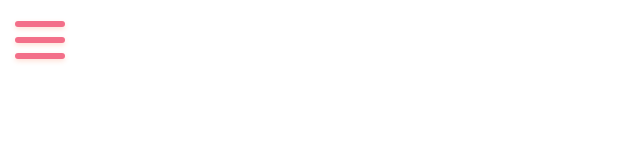
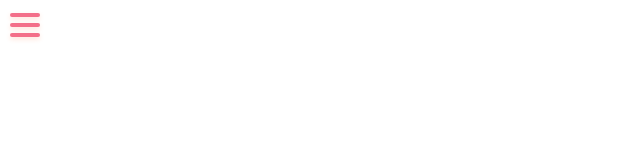
Before and after one commit to priti921/SweetHome, a React (Create React App) app: page / in a window 1280 px wide. Shown: the top 160 px of the page, without its empty margins (0-640 px from the left). Built offline with nearby package versions, Linux system fonts and the light colour scheme.

Commit message:
working on navbar

```diff
--- a/src/components/Navbar.js
+++ b/src/components/Navbar.js
@@ -1,10 +1,27 @@
-import React from 'react'
+import React , {useState}from 'react'
+
+
 
 function Navbar() {
+    // const menubtn = document.querySelector('.menu-btn');
+    // let menuOpen = false;
+    // menubtn.addEventListener('click', ()=> {
+    //     if(!menuOpen) {
+    //         menubtn.classList.add('open');
+    //         menuOpen = true;
+    //     } else {
+    //         menubtn.classList.remove('open');
+    //         menuOpen = false;
+    //     }
+    // })
+
+    const [menuOpen, setmenuOpen] = useState(false)
+
+
     return (
-        <div class="Navbar">
-            <div class="menu-btn">
-                <div class="menu-btn_burger"></div>
+        <div className="Navbar">
+            <div className={`menu-btn ${menuOpen ? "open" : ""}`} onClick={() => setmenuOpen(!menuOpen)}>
+                <div className="menu-btn_burger"></div>
             </div>
 
         </div>
--- a/src/css/main.css
+++ b/src/css/main.css
@@ -16,8 +16,8 @@ body .menu-btn {
   -webkit-box-align: center;
       -ms-flex-align: center;
           align-items: center;
-  width: 80px;
-  height: 80px;
+  width: 50px;
+  height: 50px;
   cursor: pointer;
   -webkit-transition: all .5s ease-in-out;
   transition: all .5s ease-in-out;
@@ -34,8 +34,8 @@ body .menu-btn .menu-btn_burger {
   -webkit-box-align: center;
       -ms-flex-align: center;
           align-items: center;
-  width: 50px;
-  height: 6px;
+  width: 30px;
+  height: 4px;
   background: #f36f89;
   border-radius: 5px;
   -webkit-box-shadow: 0 2px 5px rgba(255, 101, 47, 0.2);
@@ -49,8 +49,8 @@ body .menu-btn .menu-btn_burger::before {
   content: '';
   position: absolute;
   background: #f36f89;
-  width: 50px;
-  height: 6px;
+  width: 30px;
+  height: 4px;
   border-radius: 5px;
   -webkit-box-shadow: 0 2px 5px rgba(255, 101, 47, 0.2);
           box-shadow: 0 2px 5px rgba(255, 101, 47, 0.2);
@@ -59,12 +59,30 @@ body .menu-btn .menu-btn_burger::before {
 }
 
 body .menu-btn .menu-btn_burger::before {
-  -webkit-transform: translateY(-16px);
-          transform: translateY(-16px);
+  -webkit-transform: translateY(-10px);
+          transform: translateY(-10px);
 }
 
 body .menu-btn .menu-btn_burger::after {
-  -webkit-transform: translateY(16px);
-          transform: translateY(16px);
+  -webkit-transform: translateY(10px);
+          transform: translateY(10px);
+}
+
+body .menu-btn.open .menu-btn_burger {
+  -webkit-transform: translateX(0px);
+          transform: translateX(0px);
+  background: transparent;
+  -webkit-box-shadow: none;
+          box-shadow: none;
+}
+
+body .menu-btn.open .menu-btn_burger::before {
+  -webkit-transform: rotate(45deg);
+          transform: rotate(45deg);
+}
+
+body .menu-btn.open .menu-btn_burger::after {
+  -webkit-transform: rotate(-45deg);
+          transform: rotate(-45deg);
 }
 /*# sourceMappingURL=main.css.map */
--- a/src/css/main.scss
+++ b/src/css/main.scss
@@ -11,8 +11,8 @@ body{
         display: flex;
         justify-content: center;
         align-items: center;
-        width: 80px;
-        height: 80px;
+        width: 50px;
+        height: 50px;
         cursor: pointer;
         transition: all .5s ease-in-out;
 
@@ -21,8 +21,8 @@ body{
             display: flex;
             justify-content: center;
             align-items: center;
-            width: 50px;
-            height: 6px;
+            width: 30px;
+            height: 4px;
             background: rgb(243, 111, 137);
             border-radius: 5px;
             box-shadow: 0 2px 5px rgba(255,101,47,.2);
@@ -34,8 +34,8 @@ body{
             content: '';
             position: absolute;
             background:  rgb(243, 111, 137);
-            width: 50px;
-            height: 6px;
+            width: 30px;
+            height: 4px;
             border-radius: 5px;
             box-shadow: 0 2px 5px rgba(255,101,47,.2);
             transition: all .5s ease-in-out;
@@ -43,12 +43,24 @@ body{
         }
 
         .menu-btn_burger::before {
-            transform: translateY(-16px);
+            transform: translateY(-10px);
 
         }
 
         .menu-btn_burger::after {
-            transform: translateY(16px);
+            transform: translateY(10px);
         }
     }
+    // Animation
+    .menu-btn.open .menu-btn_burger {
+        transform: translateX(0px);
+        background: transparent;
+        box-shadow: none;
+    }
+    .menu-btn.open .menu-btn_burger::before {
+        transform: rotate(45deg) ;
+    }
+    .menu-btn.open .menu-btn_burger::after {
+        transform: rotate(-45deg) ;
+    }
 }
```
Also changed, not shown: 1 other file (tests, documents, lock files or other folders).
